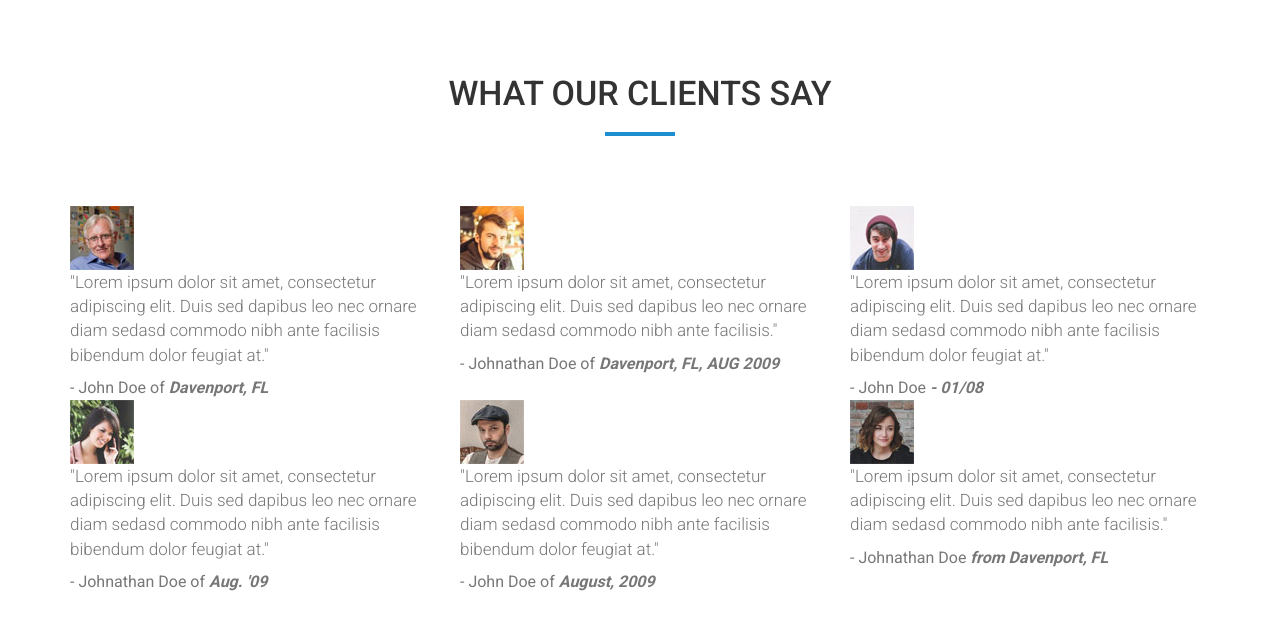
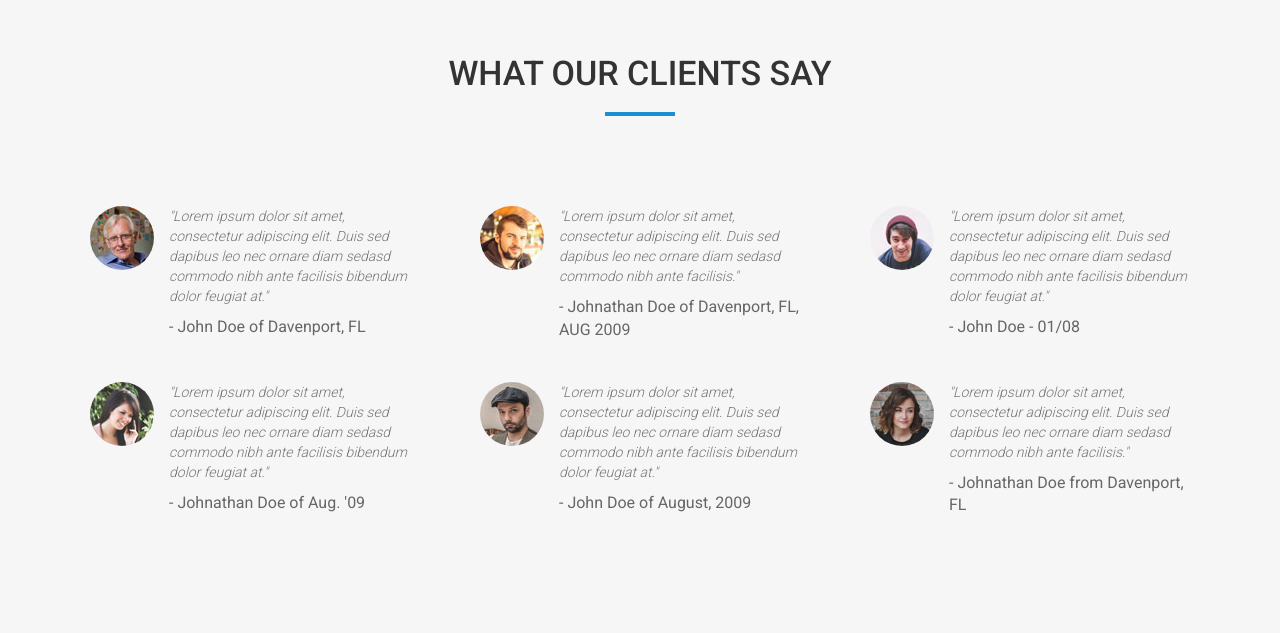
Before and after one commit to Cwander83/HJM, a plain HTML site: page index.html in a window 1280 px wide. Shown: the part 2527-3160 px from the top of the page. Drawn offline with Linux system fonts and the light colour scheme.

Commit message:
changed testimonial

```diff
--- a/css/style.css
+++ b/css/style.css
@@ -384,7 +384,7 @@ header .intro-text {
   font-style: italic;
 }
 
-/* Testimonials Section */
+/* Testimonials Section
 #testimonials {
   padding: 120px 0;
 }
@@ -392,15 +392,62 @@ header .intro-text {
 #testimonials span {
   font-style: italic;
   font-weight: bolder;
-  /* line-height: 5em; */
+  /* line-height: 5em;
 
-}
+} */
 
 #testimonials .testimonial-meta {
   font-size: 16px;
   font-weight: bolder;
   /* line-height: 5em; */
 
+}
+/* Testimonials Section */
+#testimonials {
+  padding: 100px 0;
+  background: #f6f6f6;
+}
+
+#testimonials i {
+  color: #e6e6e6;
+  font-size: 32px;
+  margin-bottom: 20px;
+}
+
+.testimonial {
+  position: relative;
+  padding: 20px;
+}
+
+.testimonial-image {
+  float: left;
+  margin-right: 15px;
+}
+
+.testimonial-image,
+.testimonial-image img {
+  display: block;
+  width: 64px;
+  height: 64px;
+  border-radius: 50%;
+}
+
+.testimonial-content {
+  position: relative;
+  overflow: hidden;
+}
+
+.testimonial-content p {
+  margin-bottom: 0;
+  font-size: 14px;
+  font-style: italic;
+}
+
+.testimonial-meta {
+  margin-top: 10px;
+  font-size: 15px;
+  font-weight: 600;
+  color: #666;
 }
 
 /* Contact Section */
```
